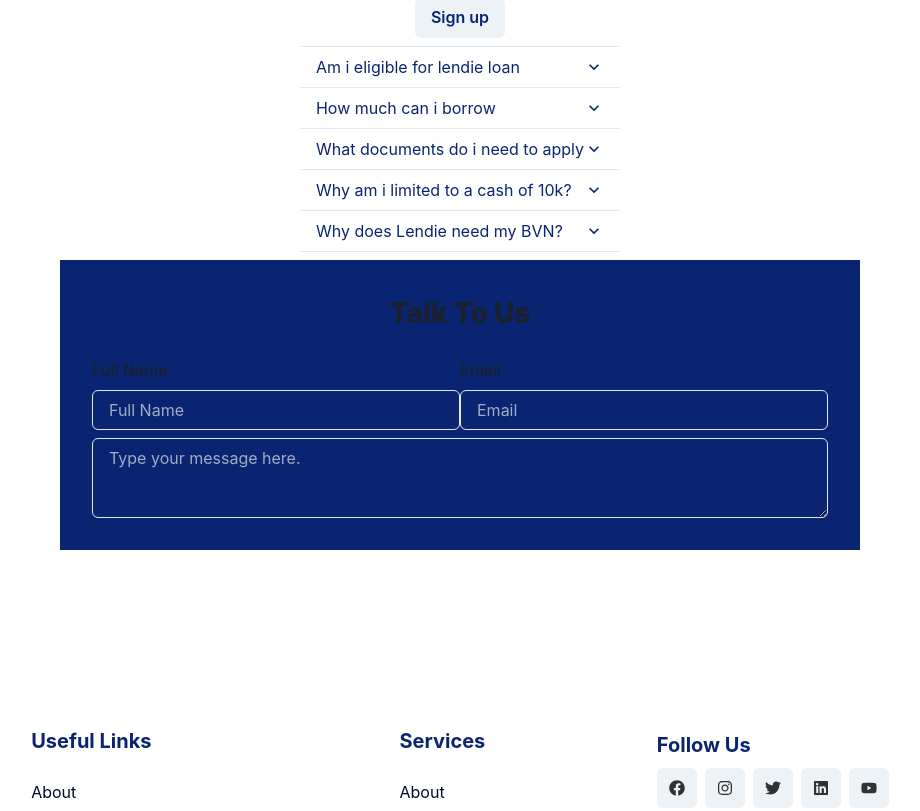
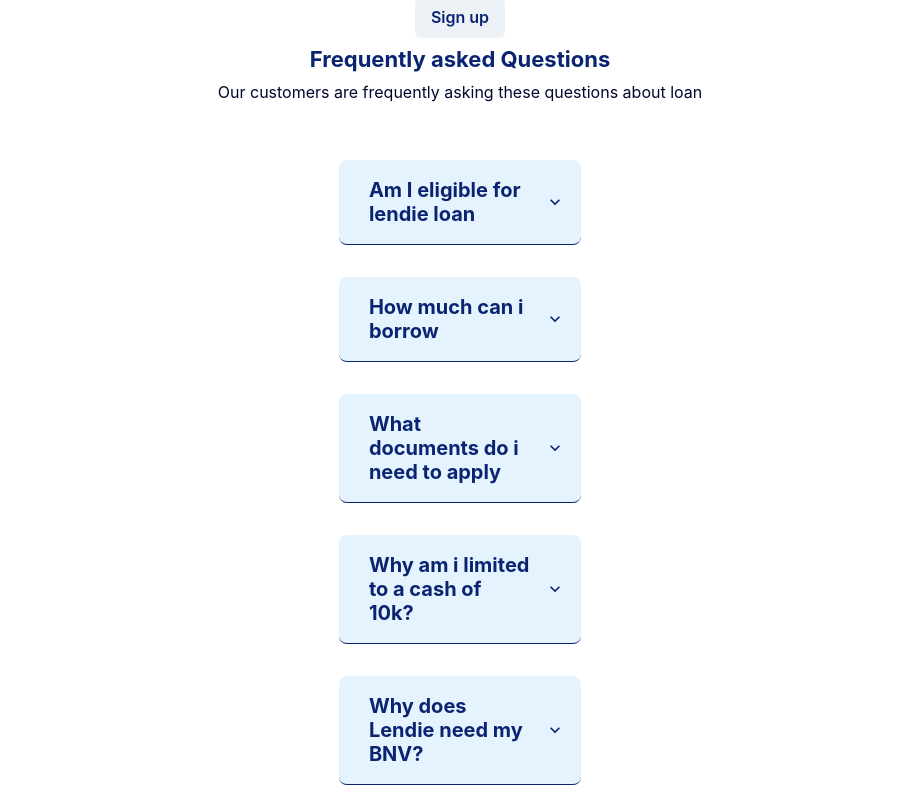
Before and after one commit to Abdul-Asa/Lendie-Loan-App, a React (Create React App) app: page / in a window 1280 px wide. Shown: the part 1649-2460 px from the top of the page, without its empty margins (180-1100 px from the left). Built offline with nearby package versions, Linux system fonts and the light colour scheme.

Commit message:
updating FAQs

```diff
--- a/src/components/FAQs.js
+++ b/src/components/FAQs.js
@@ -1,104 +1,152 @@
-import React from 'react'
+
+
+import React from 'react';
 import {
   Accordion,
   AccordionItem,
   AccordionButton,
   AccordionPanel,
   AccordionIcon,
-    Box
-  } from "@chakra-ui/react"
+  Box,
+  Heading,
+  ListItem,
+  Stack,
+  Text,
+  UnorderedList
+} from '@chakra-ui/react';
 
 function FAQs() {
   return (
-        <Box align="center">
-            <Accordion allowToggle color='#0A2472'>
-                <AccordionItem>
-                    <h2>
-                        <AccordionButton>
-                            <Box flex="1" textAlign="left">
-                            Am i eligible for lendie loan
+    <Stack m={[2, 10, 24]} py={[16, 0, 0]} alignItems="center">
+      <Heading
+        color="#0A2472"
+        fontSize="22px"
+        fontWeight="bold"
+        textAlign="center"
+      >
+        Frequently asked Questions
+      </Heading>
+      <Text color="#00072D" textAlign="center">
+        Our customers are frequently asking these questions about loan
+      </Text>
+      <Accordion allowToggle color="#0A2472" w={['95%', '70%', '50%']} pt={12}>
+        <AccordionItem border="none" pb={8}>
+          <AccordionButton
+            borderRadius="lg"
+            bgColor="#E5F3FF"
+            borderBottom="1px"
+            borderColor="brand.200"
+            _hover={{ bgColor: '#E5F3FF' }}
+          >
+            <Box flex="1" textAlign="left" p="10px 14px">
+              <Heading fontSize="20px"> Am I eligible for lendie loan</Heading>
             </Box>
             <AccordionIcon />
           </AccordionButton>
-                    </h2>
           <AccordionPanel pb={4}>
-                    Lorem ipsum dolor sit amet, consectetur adipiscing elit, sed do eiusmod
-                    tempor incididunt ut labore et dolore magna aliqua. Ut enim ad minim
-                    veniam, quis nostrud exercitation ullamco laboris nisi ut aliquip ex ea
-                    commodo consequat.
+            <Text>
+              To qualify for a loan, you must be:
+            </Text>
+              <UnorderedList>
+                <ListItem> Be between 22 – 59 years old</ListItem>
+                <ListItem>Have a verifiable source of income</ListItem>
+                <ListItem>Live and /or work in cities where we operate</ListItem>
+                <ListItem>Have a savings or current bank account with any commercial bank</ListItem>
+              </UnorderedList>
           </AccordionPanel>
         </AccordionItem>
-
-                <AccordionItem>
-                    <h2>
-                        <AccordionButton>
-                            <Box flex="1" textAlign="left">
-                            How much can i borrow
+        <AccordionItem border="none" pb={8}>
+          <AccordionButton
+            borderRadius="lg"
+            bgColor="#E5F3FF"
+            borderBottom="1px"
+            borderColor="brand.200"
+            _hover={{ bgColor: '#E5F3FF' }}
+          >
+            <Box flex="1" textAlign="left" p="10px 14px">
+              <Heading fontSize="20px"> How much can i borrow</Heading>
             </Box>
             <AccordionIcon />
           </AccordionButton>
-                    </h2>
           <AccordionPanel pb={4}>
-                    Lorem ipsum dolor sit amet, consectetur adipiscing elit, sed do eiusmod
-                    tempor incididunt ut labore et dolore magna aliqua. Ut enim ad minim
-                    veniam, quis nostrud exercitation ullamco laboris nisi ut aliquip ex ea
-                    commodo consequat.
+            You can get up to N1 million for up to 24 months but that is after your first loan
+            is processed suceesfully in which you are only eligible to get a loan of just 10k
           </AccordionPanel>
         </AccordionItem>
-
-                <AccordionItem>
-                    <h2>
-                        <AccordionButton>
-                            <Box flex="1" textAlign="left">
+        <AccordionItem border="none" pb={8}>
+          <AccordionButton
+            borderRadius="lg"
+            bgColor="#E5F3FF"
+            borderBottom="1px"
+            borderColor="brand.200"
+            _hover={{ bgColor: '#E5F3FF' }}
+          >
+            <Box flex="1" textAlign="left" p="10px 14px">
+              <Heading fontSize="20px">
+                {' '}
                 What documents do i need to apply
+              </Heading>
             </Box>
             <AccordionIcon />
           </AccordionButton>
-                    </h2>
           <AccordionPanel pb={4}>
-                    Lorem ipsum dolor sit amet, consectetur adipiscing elit, sed do eiusmod
-                    tempor incididunt ut labore et dolore magna aliqua. Ut enim ad minim
-                    veniam, quis nostrud exercitation ullamco laboris nisi ut aliquip ex ea
-                    commodo consequat.
+            A valid government ID
           </AccordionPanel>
-                </AccordionItem>
-
-                <AccordionItem>
-                    <h2>
-                        <AccordionButton>
-                            <Box flex="1" textAlign="left">
+        </AccordionItem>{' '}
+        <AccordionItem border="none" pb={8}>
+          <AccordionButton
+            borderRadius="lg"
+            bgColor="#E5F3FF"
+            borderBottom="1px"
+            borderColor="brand.200"
+            _hover={{ bgColor: '#E5F3FF' }}
+          >
+            <Box flex="1" textAlign="left" p="10px 14px">
+              <Heading fontSize="20px">
+                {' '}
                 Why am i limited to a cash of 10k?
+              </Heading>
             </Box>
             <AccordionIcon />
           </AccordionButton>
-                    </h2>
           <AccordionPanel pb={4}>
-                    Lorem ipsum dolor sit amet, consectetur adipiscing elit, sed do eiusmod
-                    tempor incididunt ut labore et dolore magna aliqua. Ut enim ad minim
-                    veniam, quis nostrud exercitation ullamco laboris nisi ut aliquip ex ea
-                    commodo consequat.
+            Based on your profile, as a first time user, with an incomplete profile, you are eligible for
+            a maximum amount of 10k. But after successful processing and repayment of your first loan,
+            you become eligible for higher amount up to #500,000. Finally, when you complete your
+            profile by updating all the valid information, you eligible for a cash amount
+            of up to 1 million naira
           </AccordionPanel>
-                </AccordionItem>
-
-                <AccordionItem>
-                    <h2>
-                        <AccordionButton>
-                            <Box flex="1" textAlign="left">
-                            Why does Lendie need my BVN?
+        </AccordionItem>{' '}
+        <AccordionItem border="none" pb={8}>
+          <AccordionButton
+            borderRadius="lg"
+            bgColor="#E5F3FF"
+            borderBottom="1px"
+            borderColor="brand.200"
+            _hover={{ bgColor: '#E5F3FF' }}
+          >
+            <Box flex="1" textAlign="left" p="10px 14px">
+              <Heading fontSize="20px">Why does Lendie need my BNV?</Heading>
             </Box>
             <AccordionIcon />
           </AccordionButton>
-                    </h2>
           <AccordionPanel pb={4}>
-                    Lorem ipsum dolor sit amet, consectetur adipiscing elit, sed do eiusmod
-                    tempor incididunt ut labore et dolore magna aliqua. Ut enim ad minim
-                    veniam, quis nostrud exercitation ullamco laboris nisi ut aliquip ex ea
-                    commodo consequat.
+            <Text>
+              Your BNV gives us access to  information  we need tp verify you are the real owner and,
+              it helps us keep you safe;
+            </Text>
+            <UnorderedList>
+              <ListItem>Full Name</ListItem>
+              <ListItem>Date of birth</ListItem>
+              <ListItem>Picture</ListItem>
+              <ListItem>Mobile Number</ListItem>
+            </UnorderedList>
           </AccordionPanel>
-                </AccordionItem>
+        </AccordionItem>{' '}
       </Accordion>
-        </Box>
-    )
+    </Stack>
+  );
 }
 
+
 export default FAQs
```
Lines whose indentation alone changed are shown as unchanged.
